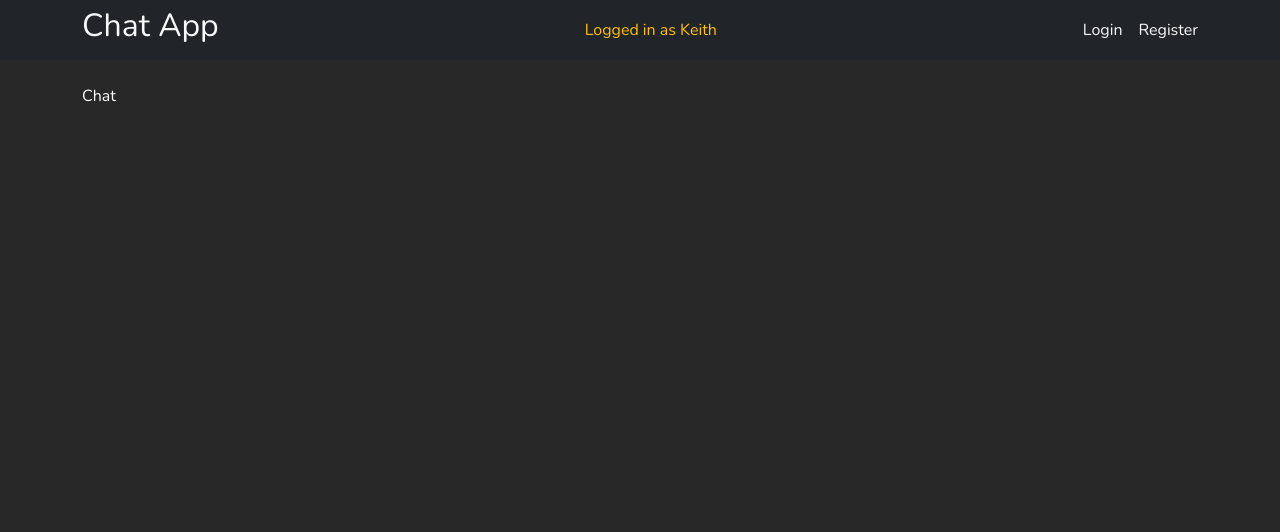
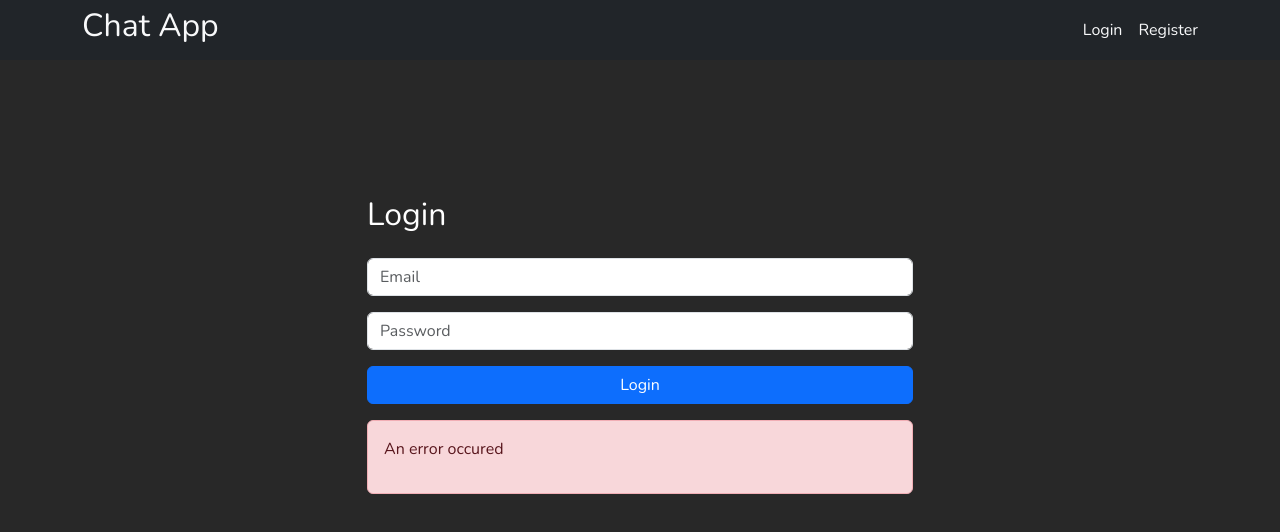
Before and after one commit to KeithChasen/chat-client, a React (Vite) app: page / in a window 1280 px wide. Shown: the top 532 px of the page. Built offline with nearby package versions, Linux system fonts and the light colour scheme.

Commit message:
using auth context to render pages and user name in navbar

```diff
--- a/src/App.jsx
+++ b/src/App.jsx
@@ -5,16 +5,20 @@
 import 'bootstrap/dist/css/bootstrap.min.css';
 import { Container } from 'react-bootstrap';
 import NavBar from './components/NavBar';
+import { useContext } from 'react';
+import { AuthContext } from './context/AuthContext';
 
 function App() {
+  const { user } = useContext(AuthContext);
+
   return (
     <>
       <NavBar />
       <Container>
         <Routes>
-          <Route path="/" element={<Chat/>} />
-          <Route path="/login" element={<Login/>} />
-          <Route path="/register" element={<Register/>} />
+          <Route path="/" element={user ? <Chat/> : <Login/>} />
+          <Route path="/login" element={user ? <Chat/> : <Login/>} />
+          <Route path="/register" element={user ? <Chat/> : <Register/>} />
           <Route path="*" element={<Navigate to="/" />} />
         </Routes>
       </Container>
--- a/src/components/NavBar.jsx
+++ b/src/components/NavBar.jsx
@@ -1,7 +1,11 @@
+import { useContext } from "react";
 import { Container, Nav, Navbar, Stack } from "react-bootstrap";
 import { Link } from "react-router-dom";
+import { AuthContext } from "../context/AuthContext";
 
 const NavBar = () => {
+    const { user } = useContext(AuthContext);
+
     return (<Navbar bg='dark' className='mb-4' style={{ height: "3.75rem" }}>
         <Container>
             <h2>
@@ -9,7 +13,7 @@
                     Chat App
                 </Link>
             </h2>
-            <span className="text-warning">Logged in as Keith</span>
+            <span className="text-warning">{user ? `Logged in as ${user.name}` : ''}</span>
             <Nav>
                 <Stack direction="horizontal" gap={3}>
                     <Link to="/login" className="link-light text-decoration-none">
```
